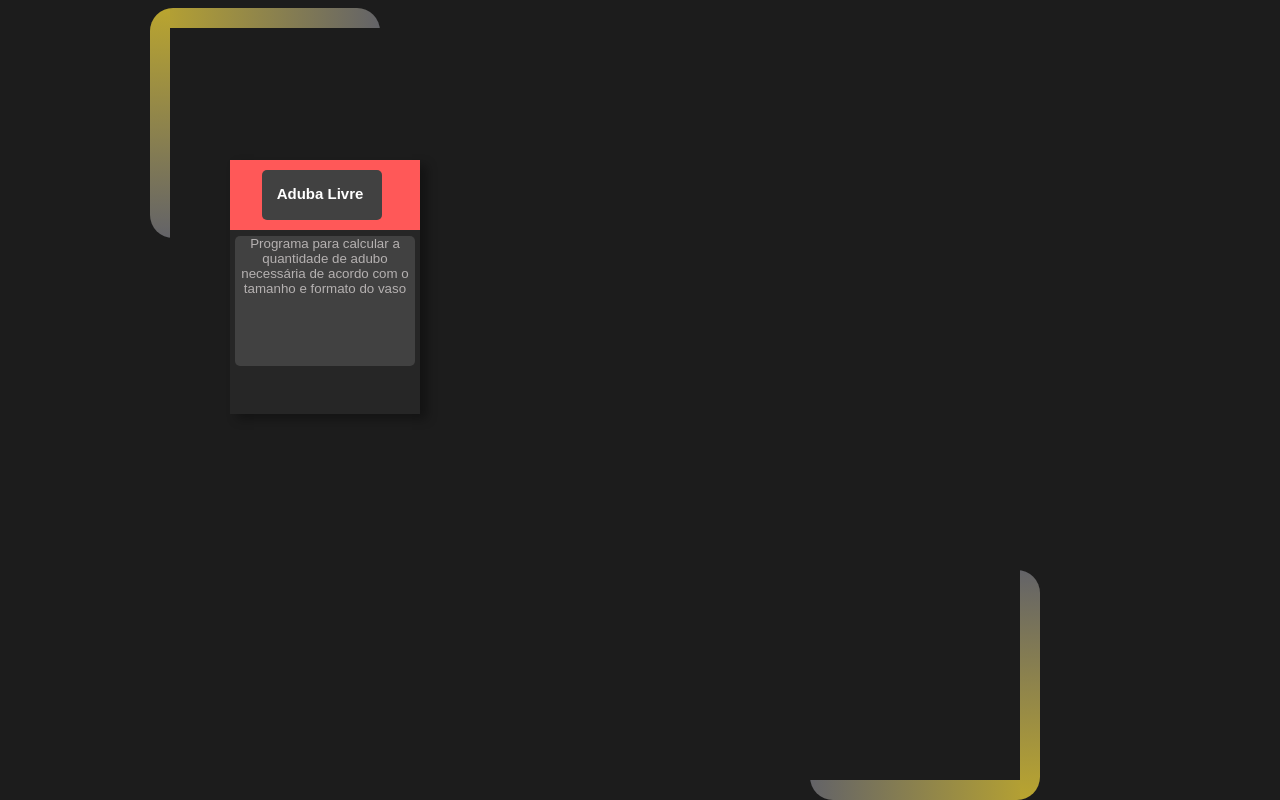
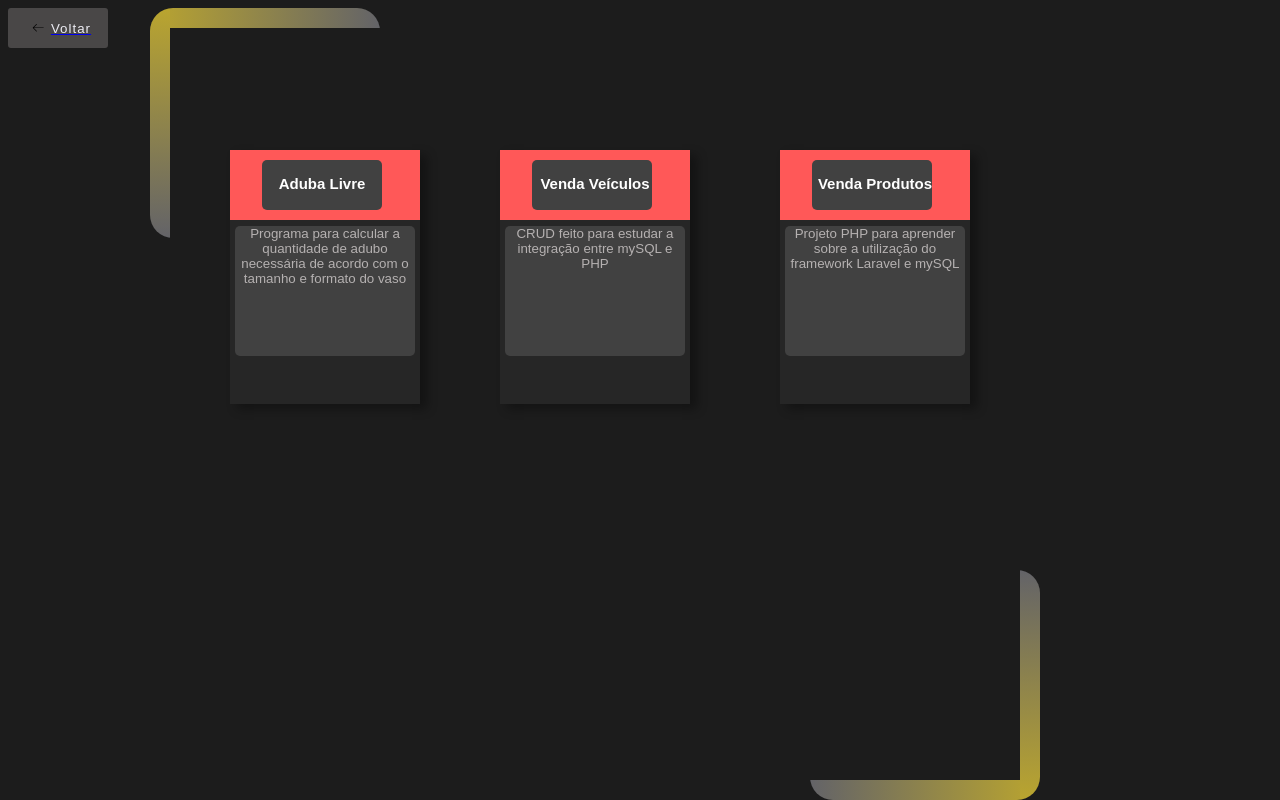
Before and after one commit to raulrsantos/Portfolio, a plain HTML site: page projetos.html in a window 1280 px wide. Drawn offline with Linux system fonts and the light colour scheme.

Commit message:
Finalização da página projeto

```diff
--- a/projetos.css
+++ b/projetos.css
@@ -3,6 +3,39 @@ body {
     color: #f8f8fff0;
     font-family: 'courier', monospace;
     font-weight: 100;
+}
+
+#voltar {
+    display: flex;
+    height: 3em;
+    width: 100px;
+    align-items: center;
+    justify-content: center;
+    background-color: #f8f8fff0;
+    border-radius: 3px;
+    letter-spacing: 1px;
+    transition: all 0.2s linear;
+    cursor: pointer;
+    border: none;
+    background: #494747;
+    color: #f8f8fff0;
+}
+
+#voltar > svg {
+    margin-right: 5px;
+    margin-left: 5px;
+    font-size: 20px;
+    transition: all 0.4s ease-in;
+}
+
+#voltar:hover > svg {
+    font-size: 1.2em;
+    transform: translateX(-5px);
+}
+
+#voltar:hover {
+    box-shadow: 9px 9px 33px #4b4d2a, -9px -9px 33px #3b3b55;
+    transform: translateY(-2px);
 }
 
 button.card1 {
@@ -11,6 +44,8 @@ button.card1 {
     padding: 0;
     cursor: pointer;
     display: inline-block;
+    position: absolute;
+    margin: 100px; /* Adicionado para espaçamento entre os cards */
 }
 
 button.card1:focus {
@@ -18,13 +53,10 @@ button.card1:focus {
 }
 
 .card {
-    position: absolute;
     width: 190px;
     height: 254px;
     background: rgb(38, 38, 38);
     box-shadow: 7px 5px 10px rgba(0, 0, 0, 0.333);
-    top: 160px;
-    left: 230px;
 }
 
 .imge {
@@ -48,15 +80,37 @@ button.card1:focus {
     color: #fff;
 }
 
-#nome {
+.nome {
     position: absolute;
     color: #fff;
     font-weight: bold;
     font-size: 15px;
-    top: 170px;
-    left: 270px;
+    top: 10px;
+    left: 17px;
     z-index: 1;
-    width: 100px;
+    width: 150px;
+}
+
+.nome2 {
+    position: absolute;
+    color: #fff;
+    font-weight: bold;
+    font-size: 15px;
+    top: 10px;
+    left: 20px;
+    z-index: 1;
+    width: 150px; /* Ajustado para se adequar ao texto */
+}
+
+.nome3 {
+    position: absolute;
+    color: #fff;
+    font-weight: bold;
+    font-size: 15px;
+    top: 10px;
+    left: 20px;
+    z-index: 1;
+    width: 150px; /* Ajustado para se adequar ao texto */
 }
 
 .Description {
@@ -71,9 +125,26 @@ button.card1:focus {
 
 .card1:hover {
     cursor: pointer;
-    transform: scale(1);
+    transform: scale(1.05);
 }
 
 .card1:active {
     transform: scale(0.95) rotateZ(1.7deg);
+    transition: transform 0.1s;
 }
+
+/* Específico para o posicionamento de cada card */
+.card1-1 {
+    top: 50px;
+    left: 130px;
+}
+
+.card1-2 {
+    top: 50px;
+    left: 400px;
+}
+
+.card1-3 {
+    top: 50px;
+    left: 680px;
+}
--- a/projetos.html
+++ b/projetos.html
@@ -10,14 +10,45 @@
 <body>
     <div class="linha-L"></div>
     <div class="linha-R"></div>
-    <a href="https://github.com/raulrsantos/AdubaLivre"><button class="card1">
-        <p id="nome">Aduba Livre</p>
-        <div class="card">
-            <div class="imge">
-                <p class="Id"></p>
+    <a href="main.html"><button id="voltar">
+        <svg height="16" width="16" xmlns="http://www.w3.org/2000/svg" version="1.1" viewBox="0 0 1024 1024"><path d="M874.690416 495.52477c0 11.2973-9.168824 20.466124-20.466124 20.466124l-604.773963 0 188.083679 188.083679c7.992021 7.992021 7.992021 20.947078 0 28.939099-4.001127 3.990894-9.240455 5.996574-14.46955 5.996574-5.239328 0-10.478655-1.995447-14.479783-5.996574l-223.00912-223.00912c-3.837398-3.837398-5.996574-9.046027-5.996574-14.46955 0-5.433756 2.159176-10.632151 5.996574-14.46955l223.019353-223.029586c7.992021-7.992021 20.957311-7.992021 28.949332 0 7.992021 8.002254 7.992021 20.957311 0 28.949332l-188.073446 188.073446 604.753497 0C865.521592 475.058646 874.690416 484.217237 874.690416 495.52477z"></path></svg>
+        <span>Voltar</span>
+    </button></a>
+
+    <a href="https://github.com/raulrsantos/AdubaLivre" target="_blank">
+        <button class="card1 card1-1">
+            <p class="nome">Aduba Livre</p>
+            <div class="card">
+                <div class="imge">
+                    <p class="Id"></p>
+                </div>
+                <div class="Description">Programa para calcular a quantidade de adubo necessária de acordo com o tamanho e formato do vaso</div>
             </div>
-            <div class="Description">Programa para calcular a quantidade de adubo necessária de acordo com o tamanho e formato do vaso</div>
-        </div>
-    </button></a>
+        </button>
+    </a>
+
+    <a href="https://github.com/raulrsantos/VendVeiculoi" target="_blank">
+        <button class="card1 card1-2">
+            <p class="nome2">Venda Veículos</p>
+            <div class="card">
+                <div class="imge">
+                    <p class="Id"></p>
+                </div>
+                <div class="Description">CRUD feito para estudar a integração entre mySQL e PHP</div>
+            </div>
+        </button>
+    </a>
+
+    <a href="https://github.com/raulrsantos/produtos" target="_blank">
+        <button class="card1 card1-3">
+            <p class="nome3">Venda Produtos</p>
+            <div class="card">
+                <div class="imge">
+                    <p class="Id"></p>
+                </div>
+                <div class="Description">Projeto PHP para aprender sobre a utilização do framework Laravel e mySQL</div>
+            </div>
+        </button>
+    </a>
 </body>
 </html>
```
Also changed, not shown: main.html (+3 -3 lines).
